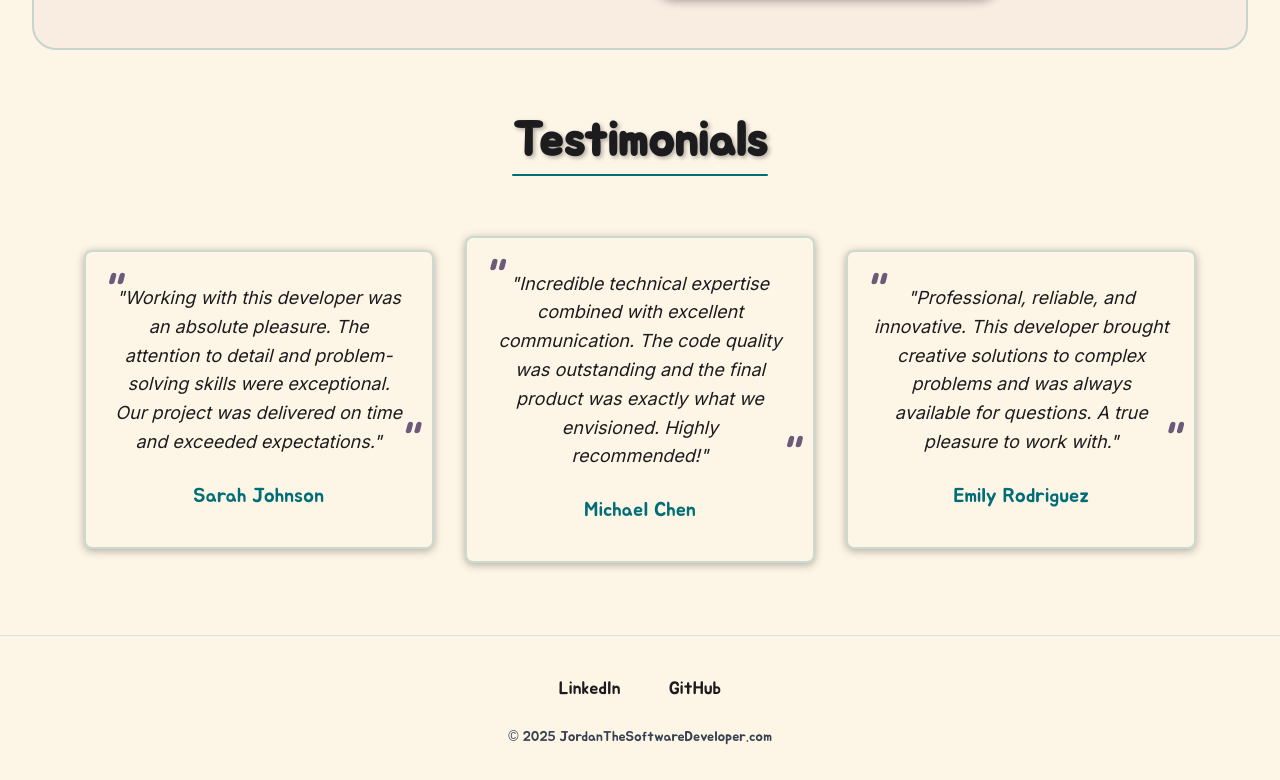
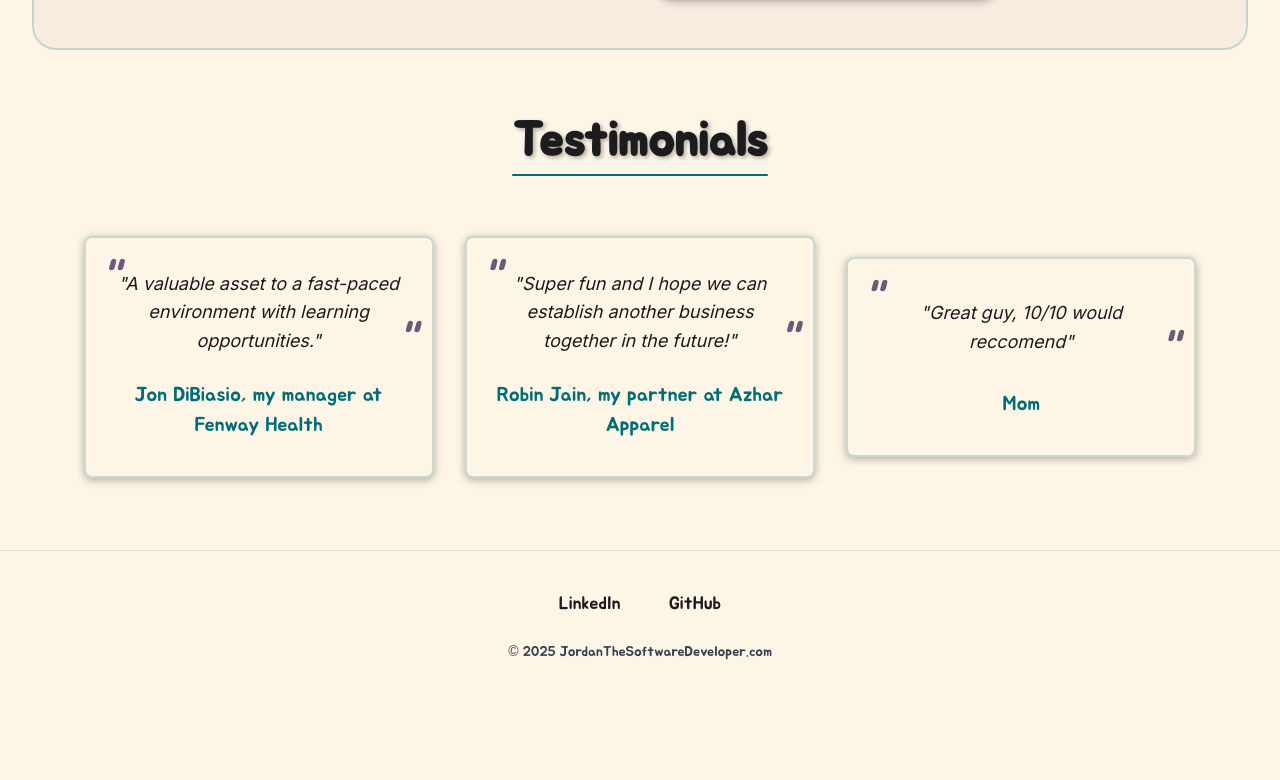
Before and after one commit to alexjordan98/portfoliowebsite, a Next.js app: page / in a window 1280 px wide. Shown: the part 4947-5727 px from the top of the page. After the commit the page ends 5642 px from the top, so only its background shows below. Built offline with nearby package versions, Linux system fonts and the light colour scheme.

Commit message:
updated testimonials

```diff
--- a/src/app/HomePage.tsx
+++ b/src/app/HomePage.tsx
@@ -53,16 +53,16 @@ export default function HomePage() {
 
   const testimonials = [
     {
-      name: "Sarah Johnson",
-      testimonial: "Working with this developer was an absolute pleasure. The attention to detail and problem-solving skills were exceptional. Our project was delivered on time and exceeded expectations."
+      name: "Jon DiBiasio, my manager at Fenway Health",
+      testimonial: "A valuable asset to a fast-paced environment with learning opportunities."
     },
     {
-      name: "Michael Chen",
-      testimonial: "Incredible technical expertise combined with excellent communication. The code quality was outstanding and the final product was exactly what we envisioned. Highly recommended!"
+      name: "Robin Jain, my partner at Azhar Apparel",
+      testimonial: "Super fun and I hope we can establish another business together in the future!"
     },
     {
-      name: "Emily Rodriguez",
-      testimonial: "Professional, reliable, and innovative. This developer brought creative solutions to complex problems and was always available for questions. A true pleasure to work with."
+      name: "Mom",
+      testimonial: "Great guy, 10/10 would reccomend"
     }
   ];
 
```
